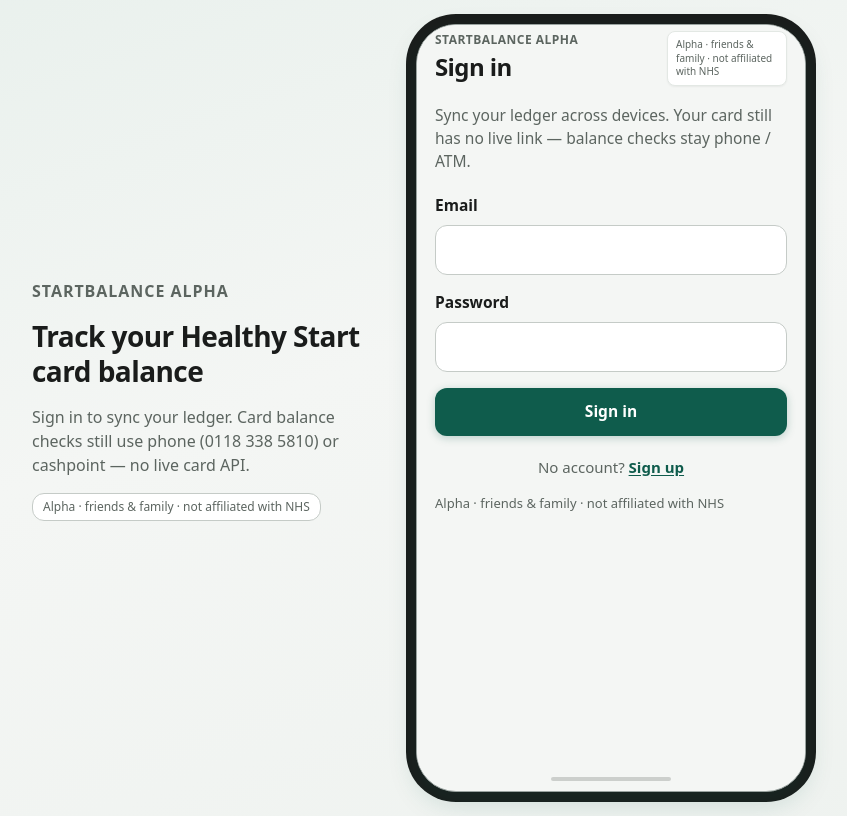
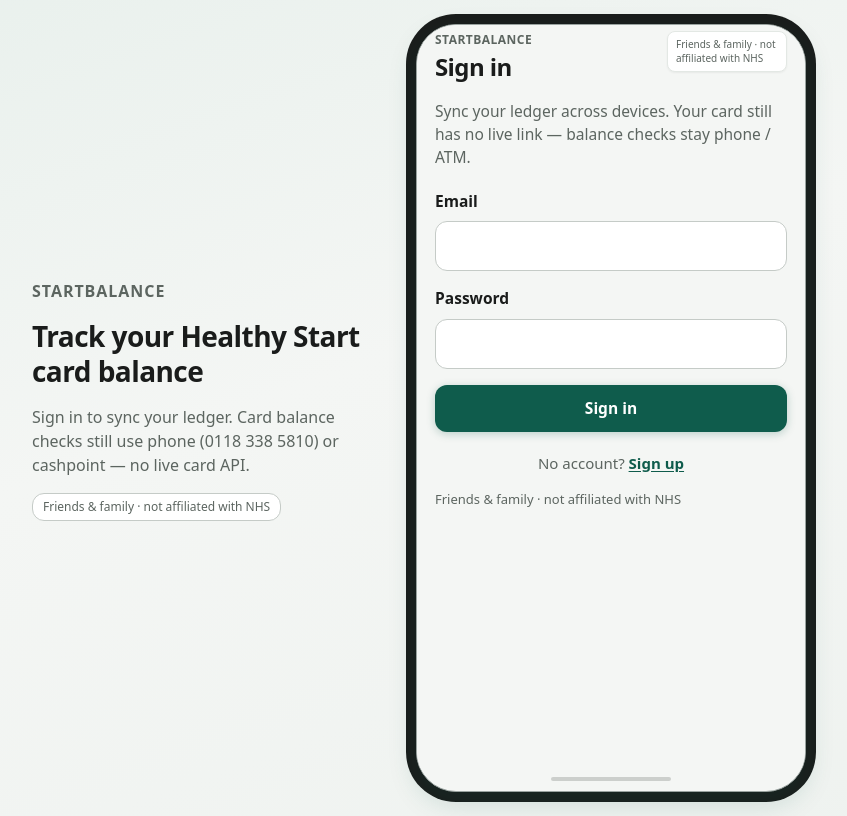
Before and after one commit to HERSHY121/startbalance, a React (Vite) app: page / in a window 1280 px wide. Shown: the whole page, without its empty margins (221-1068 px from the left). Built offline with nearby package versions, Linux system fonts and the light colour scheme; no server answers.

Commit message:
Remove Alpha branding from user-facing copy
Keep StartBalance name and Admin tab/features; hide Alpha from titles,
disclaimers, PWA manifest, and admin panel labels. Backend metadata and
RPCs unchanged.

```diff
--- a/index.html
+++ b/index.html
@@ -16,9 +16,9 @@
     <meta name="apple-mobile-web-app-title" content="StartBalance" />
     <meta
       name="description"
-      content="StartBalance Alpha — friends & family companion for tracking a Healthy Start prepaid card balance. Not affiliated with NHS."
+      content="StartBalance — friends & family companion for tracking a Healthy Start prepaid card balance. Not affiliated with NHS."
     />
-    <title>StartBalance Alpha</title>
+    <title>StartBalance</title>
   </head>
   <body>
     <div id="root"></div>
--- a/src/App.tsx
+++ b/src/App.tsx
@@ -57,7 +57,7 @@
             <strong>Sync not configured.</strong> Add{' '}
             <code>VITE_SUPABASE_URL</code> and <code>VITE_SUPABASE_ANON_KEY</code>{' '}
             (see <code>.env.example</code>). Local ledger still works for this
-            alpha.
+            trial.
           </div>
         )}
         {syncConfigured && user?.email && (
@@ -72,7 +72,7 @@
             setTab('home')
           }}
         >
-          Clear alpha data
+          Clear all data
         </button>
       </aside>
 
--- a/src/components/AlphaAdminPanel.tsx
+++ b/src/components/AlphaAdminPanel.tsx
@@ -83,8 +83,8 @@
   }
 
   return (
-    <section className="info-panel admin-panel" aria-label="Alpha admin">
-      <h2 className="panel-title">Alpha admin — delete tester accounts</h2>
+    <section className="info-panel admin-panel" aria-label="Admin">
+      <h2 className="panel-title">Admin — delete tester accounts</h2>
       <p className="panel-text">
         Friends &amp; family testers only. Deleting removes their cloud ledger and
         auth account.
--- a/src/data/helpContent.ts
+++ b/src/data/helpContent.ts
@@ -1,9 +1,9 @@
 export const appMeta = {
   name: 'StartBalance',
-  stageName: 'StartBalance Alpha',
-  stageLabel: 'Alpha',
+  stageName: 'StartBalance',
+  stageLabel: '',
   tagline: 'Track your Healthy Start card balance',
-  disclaimer: 'Alpha · friends & family · not affiliated with NHS',
+  disclaimer: 'Friends & family · not affiliated with NHS',
   officialSite: 'https://www.healthystart.nhs.uk',
   phone: '0118 338 5810',
 };
@@ -42,6 +42,6 @@
 
 /** Short blurb for friends/family trying the alpha build. */
 export const trialTesterBlurb = {
-  title: 'For alpha testers',
+  title: 'For friends & family',
   body: 'Check your real Healthy Start balance by phone (0118 338 5810) or at a cashpoint, then tap Enter balance and type that amount. After shopping, tap Log a spend so the remaining figure stays useful. Data stays on this phone only — not linked to NHS.',
 };
--- a/src/screens/AdminScreen.tsx
+++ b/src/screens/AdminScreen.tsx
@@ -6,8 +6,8 @@
     <div className="screen admin-screen">
       <header className="screen-header">
         <div>
-          <p className="app-kicker">StartBalance alpha</p>
-          <h1 className="screen-title">Alpha admin</h1>
+          <p className="app-kicker">StartBalance</p>
+          <h1 className="screen-title">Admin</h1>
         </div>
         <DisclaimerBadge />
       </header>
--- a/src/screens/CardScreen.tsx
+++ b/src/screens/CardScreen.tsx
@@ -100,7 +100,7 @@
 
       {isAdmin && syncConfigured && (
         <p className="admin-discoverability-note" role="status">
-          You’re an alpha admin — manage testers from the Admin tab.
+          You’re an admin — manage testers from the Admin tab.
         </p>
       )}
 
@@ -110,7 +110,7 @@
           <p className="panel-text">
             Developer note: set <code>VITE_SUPABASE_URL</code> and{' '}
             <code>VITE_SUPABASE_ANON_KEY</code> to enable sign-in and cloud
-            ledger. Local alpha data still works.
+            ledger. Local data still works.
           </p>
         </section>
       )}
```
Also changed, not shown: public/manifest.webmanifest.
